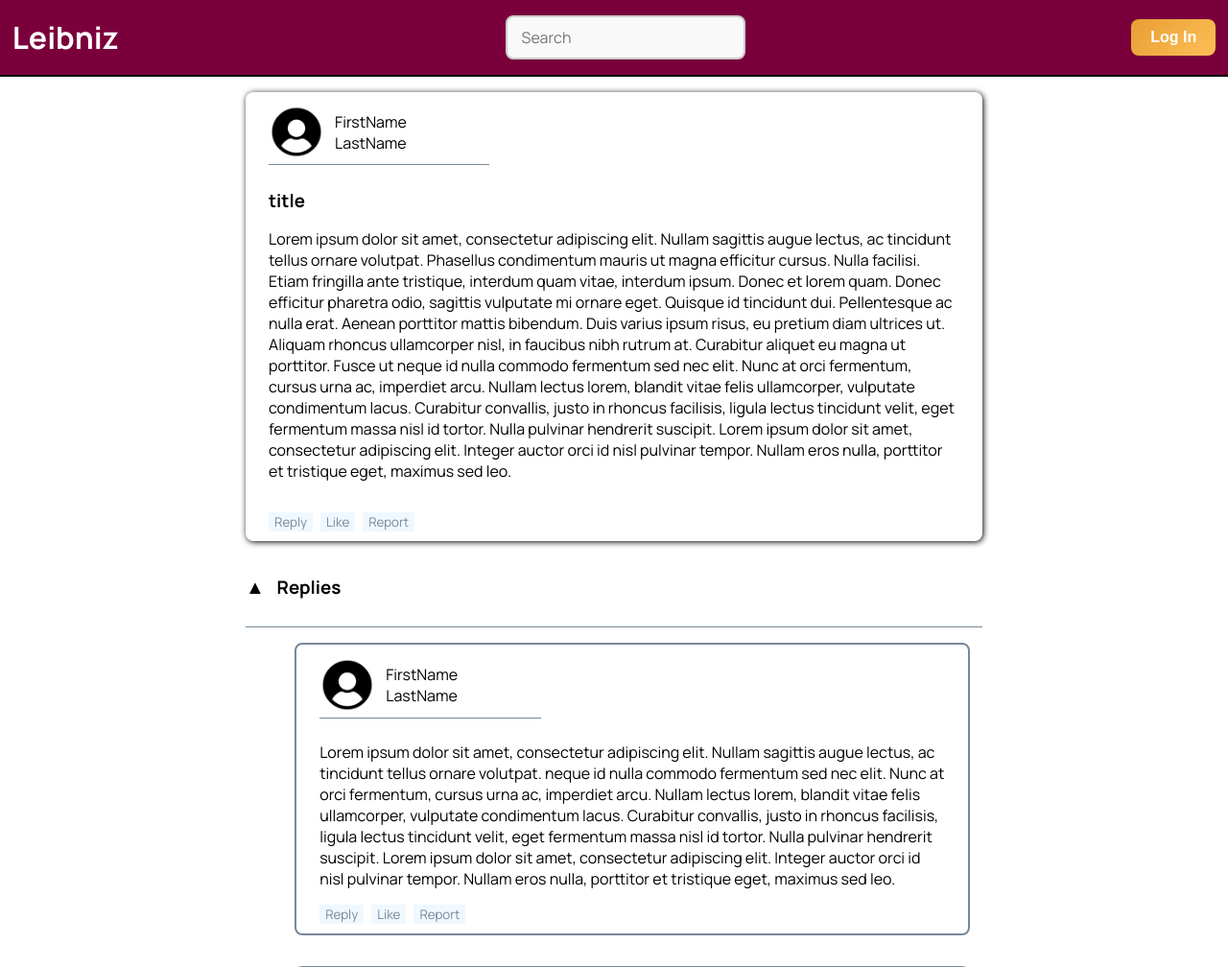
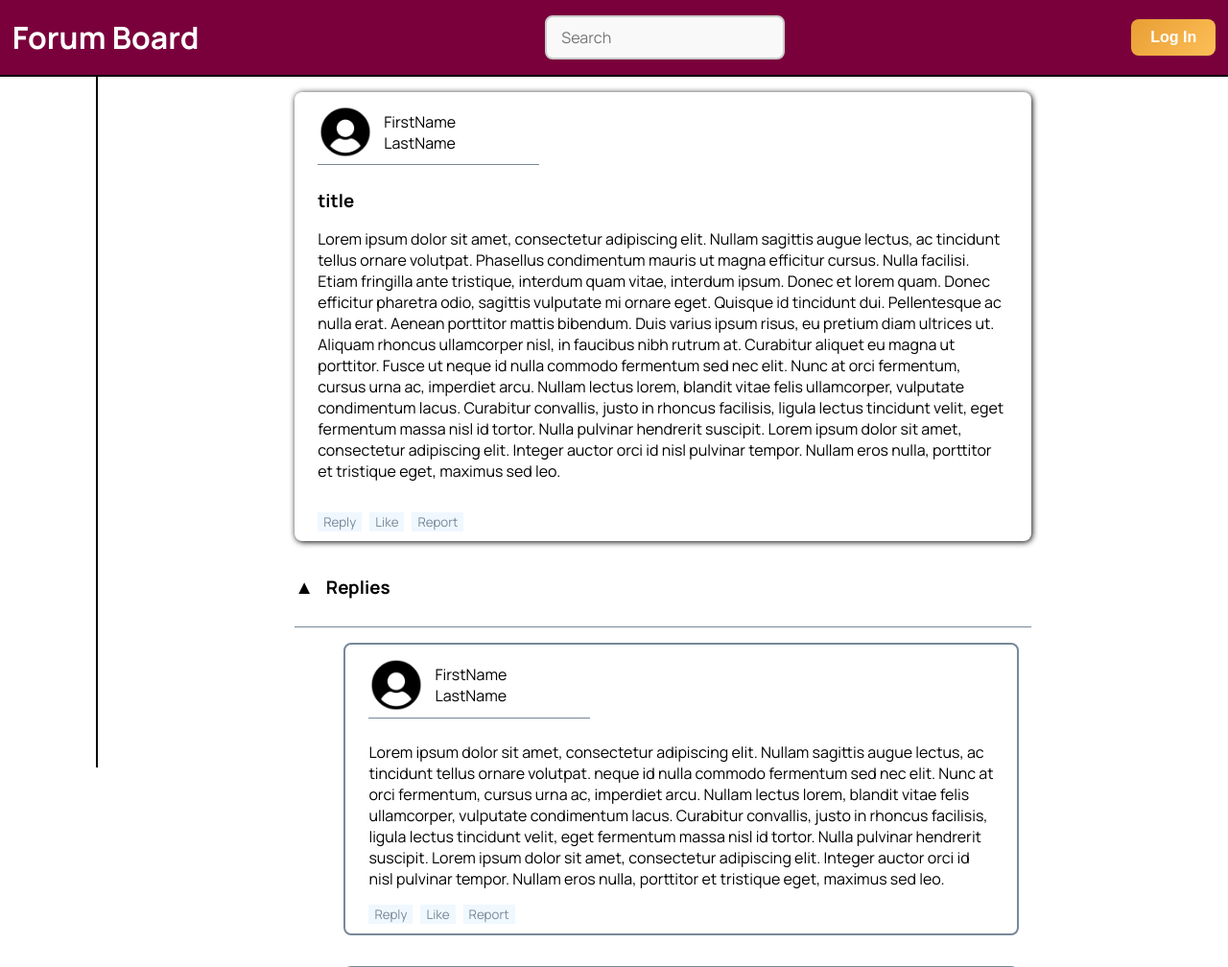
Before and after one commit to LucaMawyin/forum, a PHP site: page /post.html in a window 1280 px wide. Shown: the top 1008 px of the page at 96% size. Run offline with PHP 8.4, Linux system fonts and the light colour scheme.

Commit message:
minor changes

```diff
--- a/css/global.css
+++ b/css/global.css
@@ -4,6 +4,7 @@
 :root{
     --font-primary: 'Manrope', sans-serif;
     --font-secondary: 'Bebas Neue', sans-serif;
+    cursor: default;
 }
 
 
--- a/post.html
+++ b/post.html
@@ -2,20 +2,26 @@
 
 <head>
     <meta charset="utf-8" name="viewport" content="width=device-width">
-    <title>Leibniz Forum Post</title>
+    <title>Forum Board Home</title>
     <script src="https://ajax.googleapis.com/ajax/libs/jquery/3.7.1/jquery.min.js"></script>
     <script src="js/post.js"></script>
     <link rel="stylesheet" href="css/global.css">
     <link rel="stylesheet" href="css/post.css">
 </head>
 <header>
-    <h1>Leibniz</h1>
+    <h1>Forum Board</h1>
     <input type="text" placeholder="Search">
     <button id="account">Log In</button>
 </header>
 
 <body>
     <div class="content">
+
+        <nav class="communities">
+            <ul>
+            </ul>
+        </nav>
+
         <div id="post-content">
             <div id="post">
                 <div class="user-info">
```
Also changed, not shown: index.html (+7 -7 lines).
